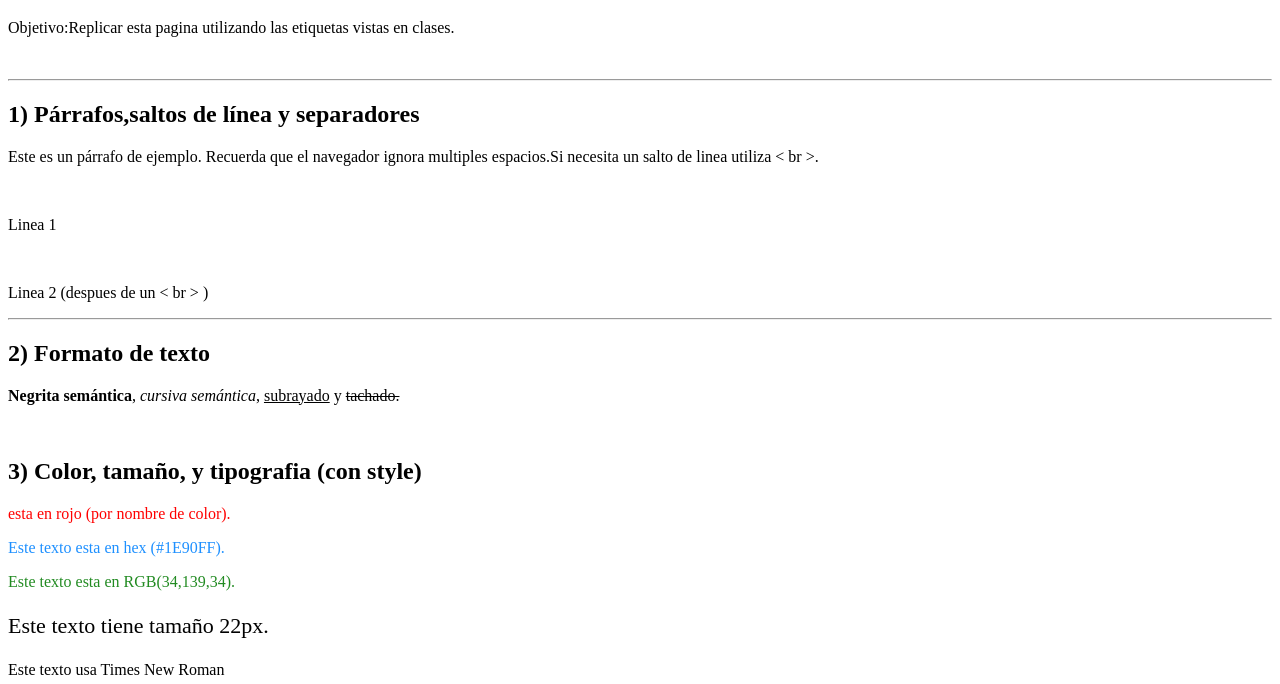
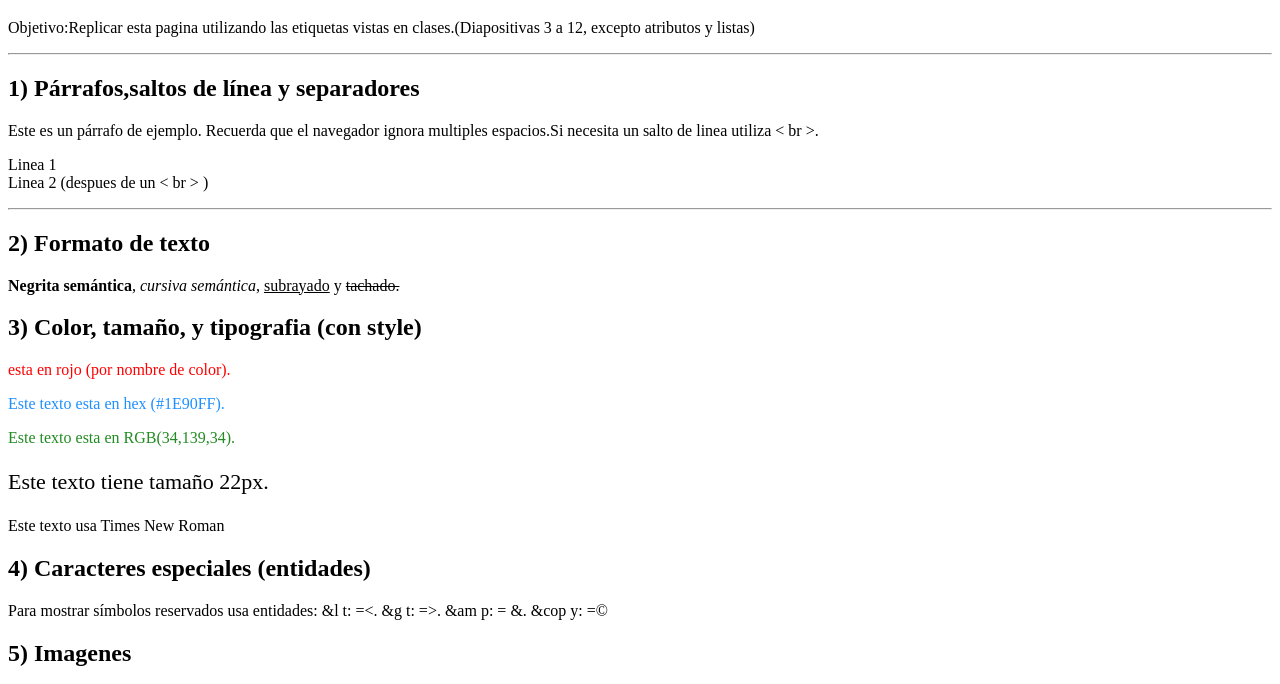
Before and after one commit to josue-j-fernandez/labohtml, a plain HTML site: page index.html in a window 1280 px wide. Shown: the part 61-745 px from the top of the page. Drawn offline with Linux system fonts and the light colour scheme.

Commit message:
fix:Ultimos arreglos de puntos laboratorio HTML 02/09

```diff
--- a/index.html
+++ b/index.html
@@ -7,15 +7,14 @@
 </head>
 <body>
     <h1>Laboratorio 2 - HTML Basico</h1>
-    <p>Objetivo:Replicar esta pagina utilizando las etiquetas vistas en clases.</p> <br>
+    <p>Objetivo:Replicar esta pagina utilizando las etiquetas vistas en clases.(Diapositivas 3 a 12, excepto atributos y listas)</p>
     <hr>
     <h2>1) Párrafos,saltos de línea y separadores</h2>
-    <p>Este es un párrafo de ejemplo. Recuerda que el navegador ignora multiples espacios.Si necesita un salto de linea utiliza &lt br &gt.  </p><br>
-    <p>Linea 1</p> <br>
-    <p>Linea 2 (despues de un &lt br &gt )</p>
+    <p>Este es un párrafo de ejemplo. Recuerda que el navegador ignora multiples espacios.Si necesita un salto de linea utiliza &lt br &gt.  </p>
+    <p>Linea 1<br> Linea 2 (despues de un &lt br &gt )</p>
     <hr>
     <h2>2) Formato de texto</h2>
-    <p><b>Negrita semántica</b>, <i>cursiva semántica</i>, <u>subrayado</u> y <s>tachado.</s></p> <br>
+    <p><b>Negrita semántica</b>, <i>cursiva semántica</i>, <u>subrayado</u> y <s>tachado.</s></p>
     <h2>3) Color, tamaño, y tipografia (con style)</h2>
     <p style="color: red;"> esta en rojo (por nombre de color).</p>
     <p style="color: #1E90FF;">Este texto esta en hex (#1E90FF).</p>
```
